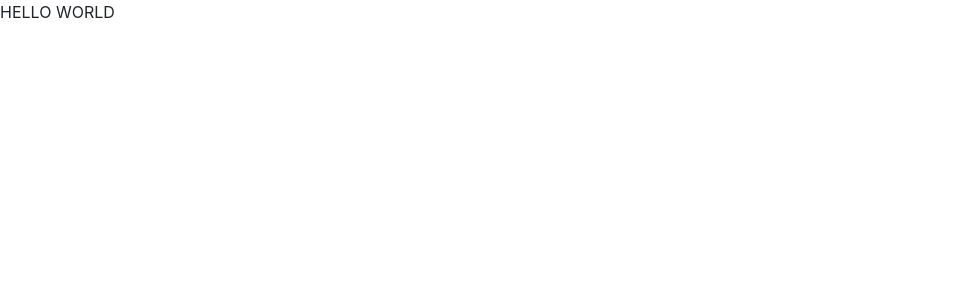
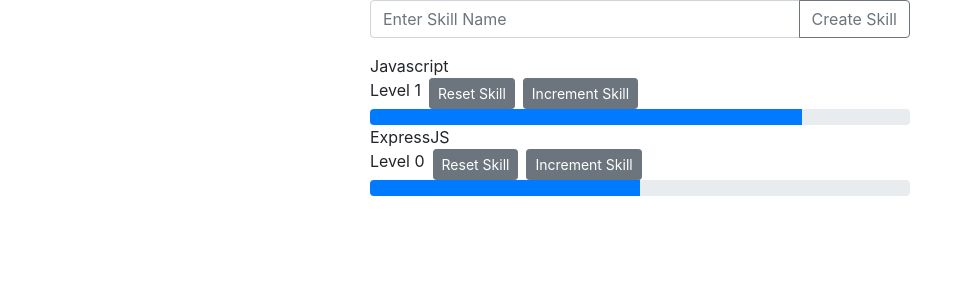
Before and after one commit to blove239/simple-skill-tracker, a React (Create React App) app in the folder client/: page / in a window 1280 px wide. Shown: the top 300 px of the page, without its empty margins (0-972 px from the left). Built offline with nearby package versions, Linux system fonts and the light colour scheme.

Commit message:
Added skills with mock buttons and mock data

```diff
--- a/client/src/App.js
+++ b/client/src/App.js
@@ -1,8 +1,51 @@
-function App() {
+import React, { useState } from 'react'
+import Skill from './Components/Skill'
+import { Button, Container, Col, FormControl, InputGroup, Row } from 'react-bootstrap'
+
+const App = () => {
+  const [skillList, setSkillList] = useState(
+    [{
+      name: 'Javascript',
+      hours: 9
+    },
+    {
+      name: 'ExpressJS',
+      hours: 2.5
+    }]
+  );
+
+
   return (
-    <div >
-    HELLO WORLD
-    </div>
+    <Container>
+      <Row className='d-flex justify-content-center'>
+        <Col xs xl='6'>
+          <InputGroup className='mb-3'>
+            <FormControl
+              placeholder='Enter Skill Name'
+              aria-label='Enter Skill Name'
+              aria-describedby='basic-addon2'
+            />
+            <InputGroup.Append>
+              <Button variant='outline-secondary'>
+                Create Skill
+              </Button>
+            </InputGroup.Append>
+          </InputGroup>
+        </Col>
+      </Row>
+      <Row className='d-flex justify-content-center'>
+        <Col xs xl='6'>
+          {skillList.map(skill => {
+            return (
+              <Skill
+                skillList={skill}
+              />
+            )
+          })}
+
+        </Col>
+      </Row>
+    </Container>
   );
 }
 
--- /dev/null
+++ b/client/src/Components/Skill.js
@@ -0,0 +1,24 @@
+import React from 'react'
+import { Button, Col, ProgressBar, Row } from 'react-bootstrap'
+
+const Skill = ({ skillList }) => {
+    return (
+        <Row>
+            <Col>
+                {skillList.name}
+                <Row className='mx-auto'>
+                    Level {Math.floor(skillList.hours / 5)}
+                    <Button className='mx-2' variant='secondary' size='sm'>
+                        Reset Skill
+                    </Button>
+                    <Button variant='secondary' size='sm'>
+                        Increment Skill
+                    </Button>
+                </Row>
+                <ProgressBar now={((skillList.hours % 5) / 5) * 100} />
+            </Col>
+        </Row>
+    )
+}
+
+export default Skill;
```
